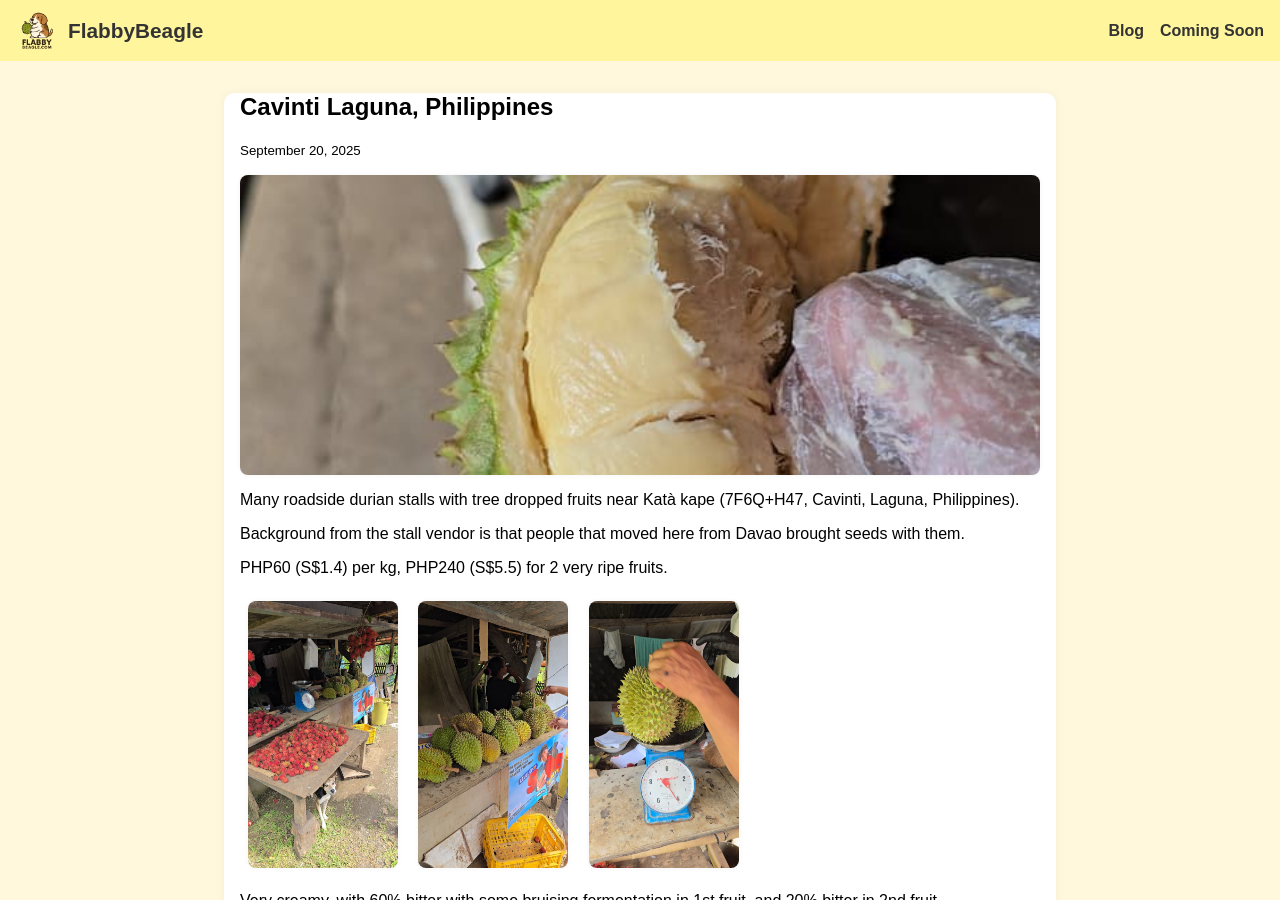
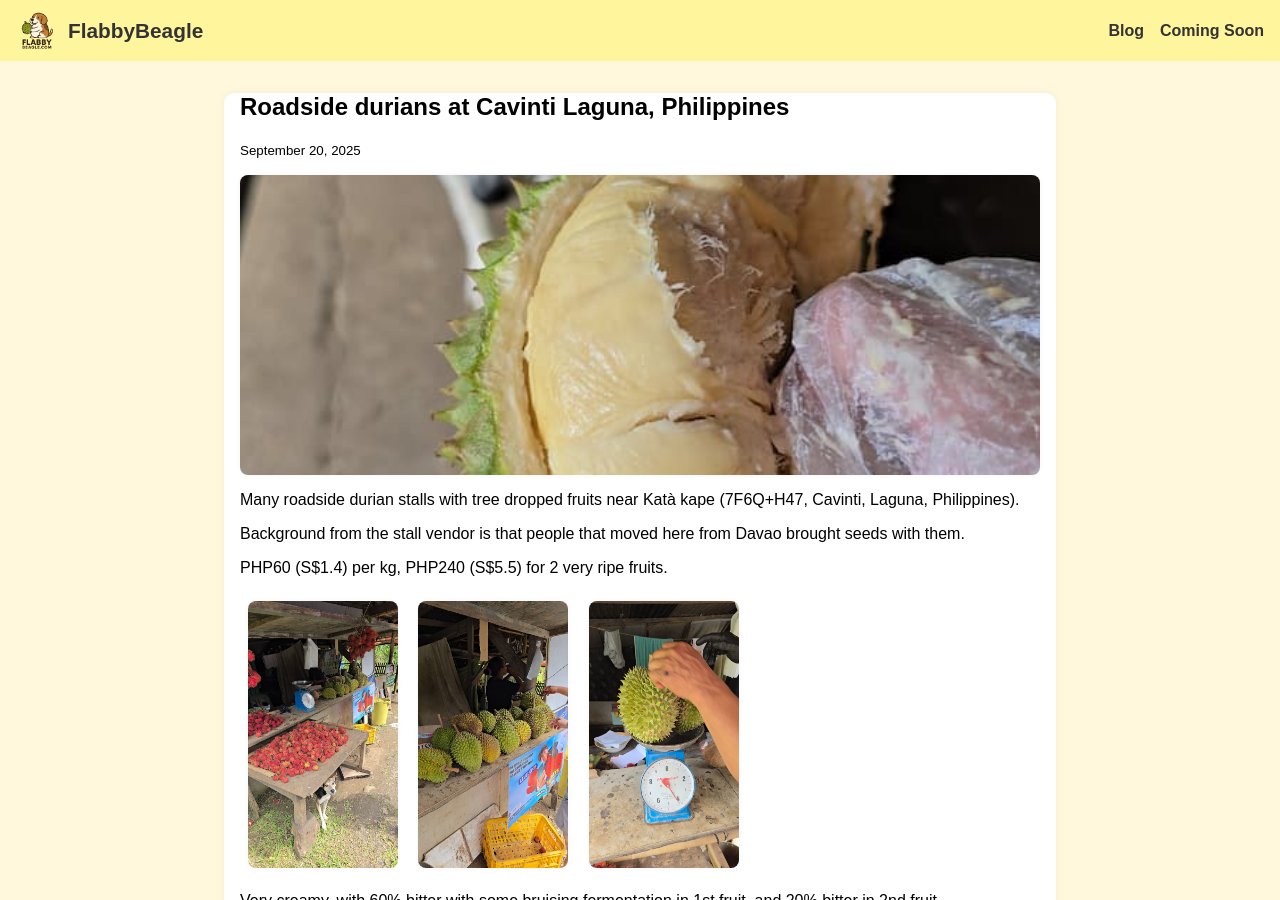
Before and after one commit to yensan57/flabbybeagle, a Jekyll site: the page built from _posts/2025-09-20-philippines-laguna-cavinti.md, in a window 1280 px wide and 900 px high. Built offline with Jekyll 4.4.1, drawn with Linux system fonts in a browser that asks for light colours.

Commit message:
Update 2025-09-20-philippines-laguna-cavinti.md

```diff
--- a/_posts/2025-09-20-philippines-laguna-cavinti.md
+++ b/_posts/2025-09-20-philippines-laguna-cavinti.md
@@ -1,6 +1,6 @@
 ---
 layout: post
-title: "Cavinti Laguna, Philippines"
+title: "Roadside durians at Cavinti Laguna, Philippines"
 date: 2025-09-20
 thumbnail: /assets/images/2025-09-20/20250920_135411_small.jpg
 ---
```
